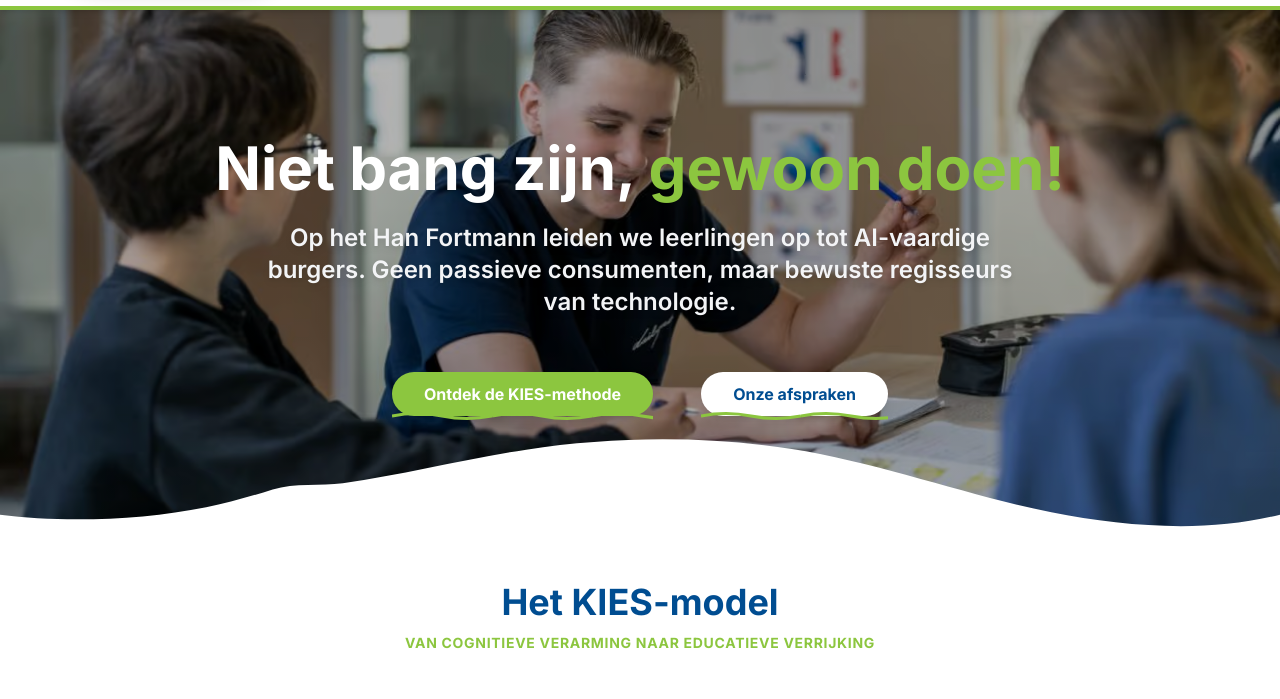
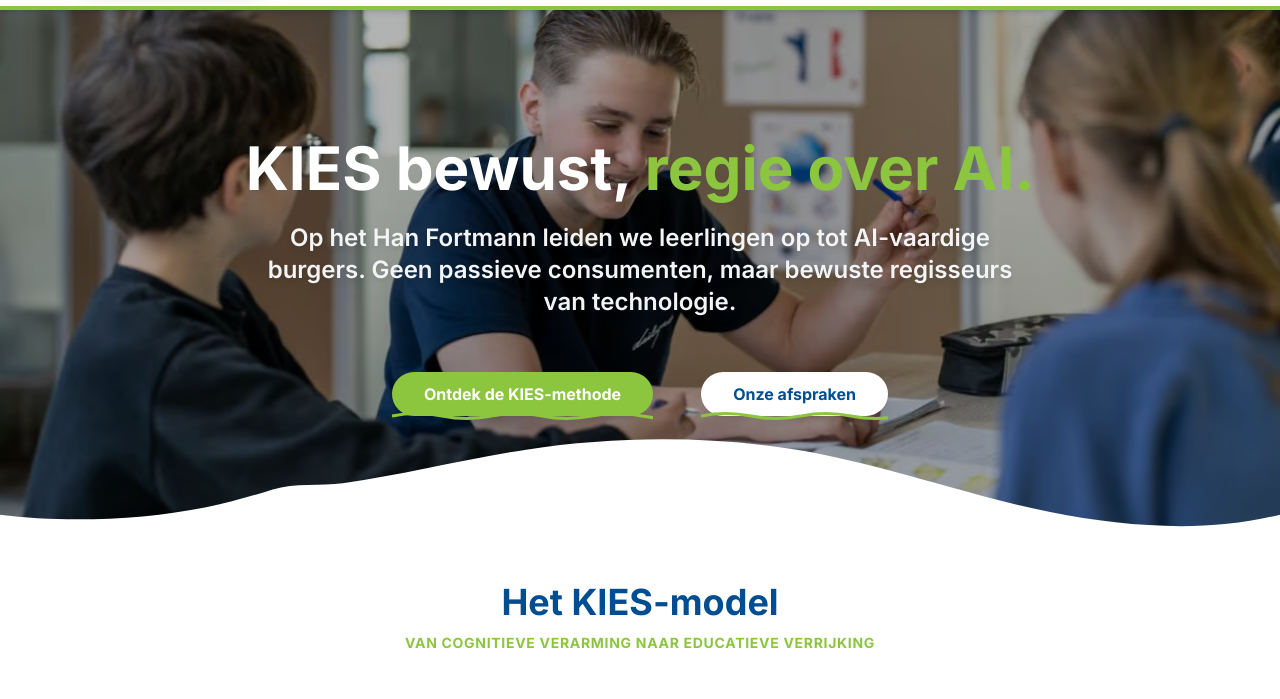
Before and after one commit to MartijnVanMourik/AI-Vaardigheid-en-KIES, a plain HTML site: page index.html in a window 1280 px wide. Shown: the part 74-773 px from the top of the page. Drawn offline with nearby package versions, Linux system fonts and the light colour scheme.

Commit message:
feat: Update main hero heading text.

```diff
--- a/index.html
+++ b/index.html
@@ -124,7 +124,7 @@
         <div class="absolute inset-0 bg-trinitas-blue/40"></div>
         <div class="max-w-7xl mx-auto px-4 sm:px-6 lg:px-8 text-center relative z-10">
             <h1 class="text-4xl md:text-6xl font-extrabold mb-6">
-                Niet bang zijn, <span class="text-trinitas-green">gewoon doen!</span>
+                KIES bewust, <span class="text-trinitas-green">regie over AI.</span>
             </h1>
             <p class="text-xl md:text-2xl max-w-3xl mx-auto mb-16 text-gray-100 font-semibold drop-shadow-md">
                 Op het Han Fortmann leiden we leerlingen op tot AI-vaardige burgers. Geen passieve consumenten, maar
```
